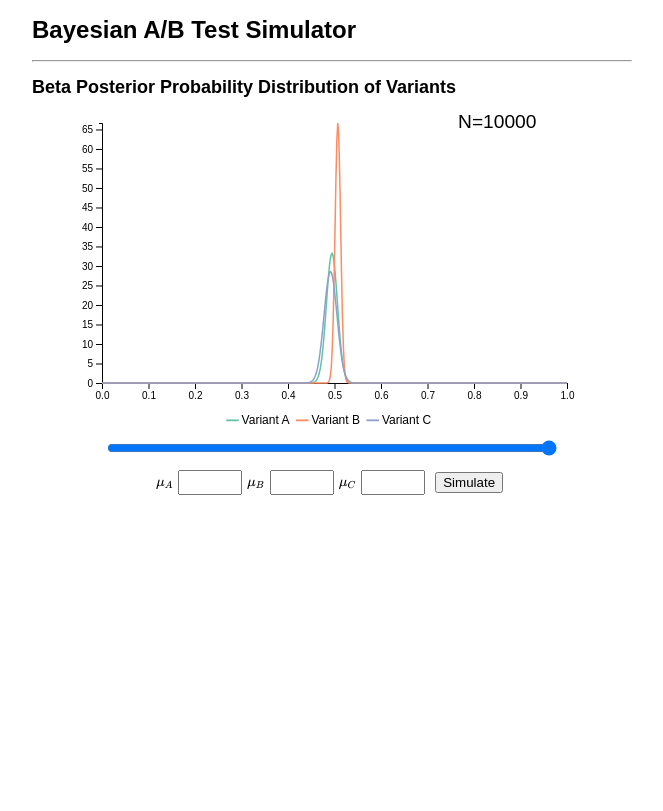
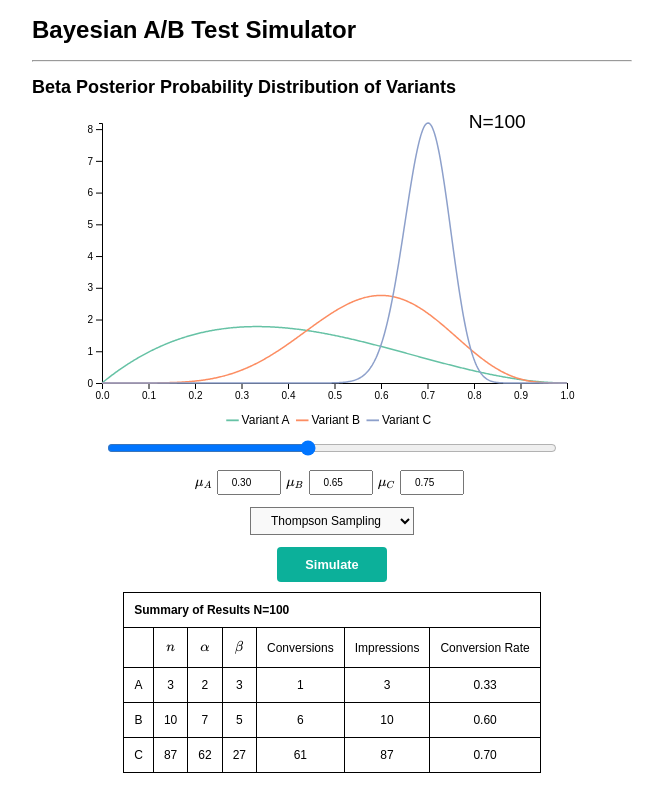
Before and after one commit to royhzq/bayesian-ab-django, a Django app: page /simulation in a window 1280 px wide. Shown: the whole page, without its empty margins (308-971 px from the left). Before the commit the page ends 495 px from the top, so only its background shows below. Run offline with Django 3.2, Linux system fonts and the light colour scheme; some libraries are stand-ins or nearby versions.

Commit message:
- Updated simulation table results

```diff
--- a/bayesian_ab/abtest/templates/abtest/base.html
+++ b/bayesian_ab/abtest/templates/abtest/base.html
@@ -33,9 +33,15 @@
         }
 
         table, td, th {
+          margin-bottom: 10px;
+          margin-top: 10px;
           padding: 10px;
           text-align: center;
           border: 1px solid black;
+        }
+        .td-title {
+            text-align: left;
+            font-weight: bold;
         }
         .math * {
             /* Fix For KaTex */
@@ -88,8 +94,25 @@
             width:50px;
         }
         .simulate-button {
+            margin-top: 1em;
             margin-left: 5px;
             margin-right: 5px;
+            background-color: #0cb09a;
+            color: white;
+            border: none;
+            border-radius: 4px;
+            padding: 10px 28px;
+            text-align: center;
+            font-weight: 600;
+            font-size: 0.8rem;
+            cursor: pointer;
+        }
+        .algo-select {
+            font-size: 0.75rem;
+            text-align: center;
+            background-color: #f9f9f9;
+            padding: 5px;
+            margin-top:1em;
         }
 
     </style>
--- a/bayesian_ab/abtest/templates/abtest/simulation.html
+++ b/bayesian_ab/abtest/templates/abtest/simulation.html
@@ -14,10 +14,65 @@
     <input id="rangeSlider" class="slider" type="range" min="1" max="10" value="1">
 </div>
 <div class="center">
-    <span class="math">\mu_A</span><input id="mu-A" class="rate-field" type="number" min="0.01" max="0.99" step="0.01">
-    <span class="math">\mu_B</span><input id="mu-B" class="rate-field" type="number" min="0.01" max="0.99" step="0.01">
-    <span class="math">\mu_C</span><input id="mu-C" class="rate-field" type="number" min="0.01" max="0.99" step="0.01">
+    <span class="math">\mu_A</span><input id="mu-A" class="rate-field" type="number" min="0.01" max="0.99" step="0.01" value="0.30">
+    <span class="math">\mu_B</span><input id="mu-B" class="rate-field" type="number" min="0.01" max="0.99" step="0.01" value="0.65">
+    <span class="math">\mu_C</span><input id="mu-C" class="rate-field" type="number" min="0.01" max="0.99" step="0.01" value="0.75">
+</div>
+<div class="center">
+    <select id="algorithm" class="algo-select">
+        <option value="thompson">Thompson Sampling</option>
+        <option value="egreedy">Epsilon-Greedy, eps=0.1</option>
+        <option value="uniform">Uniform</option>
+        <option value="UCB1">UCB1</option>
+    </select>
+</div>
+<div class="center">
     <button class="simulate-button">Simulate</button>
+</div>
+<div class="center">
+    <table id="results-table">
+        <tr>
+        <td colspan="7" class="td-title" id="results-title">
+            Summary of Results &nbsp;
+        </td>
+        </tr>
+        <tr>
+            <td></td>
+            <td><span class="math">n</span></td>
+            <td><span class="math">\alpha</span></td>
+            <td><span class="math">\beta</span></td>
+            <td>Conversions</td>
+            <td>Impressions</td>
+            <td>Conversion Rate</td>
+        </tr>
+        <tr id="table-row-A">
+            <td>A</td>
+            <td id="n-cell-A"></td>
+            <td id="alpha-cell-A"></td>
+            <td id="beta-cell-A"></td>
+            <td id="conversions-cell-A"></td>
+            <td id="impressions-cell-A"></td>
+            <td id="conversion-rate-cell-A"></td>
+        </tr>
+        <tr id="table-row-B">
+            <td>B</td>
+            <td id="n-cell-B"></td>
+            <td id="alpha-cell-B"></td>
+            <td id="beta-cell-B"></td>
+            <td id="conversions-cell-B"></td>
+            <td id="impressions-cell-B"></td>
+            <td id="conversion-rate-cell-B"></td>
+        </tr>
+        <tr id="table-row-C">
+            <td>C</td>
+            <td id="n-cell-C"></td>
+            <td id="alpha-cell-C"></td>
+            <td id="beta-cell-C"></td>
+            <td id="conversions-cell-C"></td>
+            <td id="impressions-cell-C"></td>
+            <td id="conversion-rate-cell-C"></td>
+        </tr>
+    </table>
 </div>
 
 {{ dataset|json_script:"dataset"|safe }}
@@ -53,7 +108,7 @@ var svg = d3.select("#canvas").append("svg")
 x.domain(d3.extent(dataset[0].x_vals, function(d) {
     return d;
 }));
-y.domain([0, dataset[9].max_y]);
+y.domain([0, dataset[4].max_y]);
 svg.append("g")
     .attr("class", "x-axis")
     .attr("transform", "translate(0," + height + ")")
@@ -82,19 +137,19 @@ var color = [
 svg.append("path")
     .attr("class", "line")
     .attr("id", "A")
-    .attr("d", line(dataset[9].xy_A))
+    .attr("d", line(dataset[4].xy_A))
     .style("stroke", color[0])
 
 svg.append("path")
     .attr("class", "line")
     .attr("id", "B")
-    .attr("d", line(dataset[9].xy_B))
+    .attr("d", line(dataset[4].xy_B))
     .style("stroke", color[1])
 
 svg.append("path")
     .attr("class", "line")
     .attr("id", "C")
-    .attr("d", line(dataset[9].xy_C))
+    .attr("d", line(dataset[4].xy_C))
     .style("stroke", color[2])
 
 legend = document.getElementById('legend');
@@ -108,16 +163,29 @@ document.getElementById("rangeSlider").addEventListener("click", function(){
     this.disabled = false;
 });
 
-document.getElementById("rangeSlider").value = 10; //Initial slider value
-document.getElementById("N").innerHTML= "N=" + dataset[9].N //Simulation sample size
+document.getElementsByClassName("simulate-button")[0].addEventListener("click", function(){
+    this.disabled=true;
+    runSimulation();
+});
+
+document.getElementById("rangeSlider").value = 5; //Initial slider value
+document.getElementById("N").innerHTML= "N=" + dataset[4].N //Simulation sample size
+updateResults(dataset[4]);
 
 // Configure input fields for true conversion rates
 var rateFields = document.getElementsByClassName('rate-field');
 for (i=0; i<rateFields.length; i++) {
     rateFields[i].oninput = function () {
+
+        // Ensure field input <= 0.99
         var max = parseInt(this.max);
         if (parseInt(this.value) > max) {
             this.value = this.value/10;
+        }
+        // Limit decimal places
+        if (this.value.length > 4) {
+            var val= this.value;
+            this.value = parseFloat(val).toFixed(2);
         }
     }
 }
@@ -164,26 +232,39 @@ function updatePosterior(data) {
         .attr("d", line(data.xy_C));
 
     // Update Simulation sample size
-    document.getElementById("N").innerHTML= "N=" + data.N
+    document.getElementById("N").innerHTML= "N=" + data.N;
+
+    // Update results table
+    updateResults(data);
 }
-// legend.innerHTML += '<div><span class="emdash" style="color:'+d.color+'">&#8213;&nbsp;</span>' + d.code+ '&nbsp;&nbsp;</div>';
 
+function updateResults(data) {
+    // Update Summary Results Table
+    var resultsTable = document.getElementById("results-table");
+    var variants = ["A", "B", "C"];
+    for (i=0; i < variants.length; i++) {
+        var variant = variants[i];
+        var variantData = data[variant];
+        var resultsTitle = document.getElementById("results-title");
+        var n = document.getElementById("n-cell-"+ variant);
+        var alpha = document.getElementById("alpha-cell-"+ variant);
+        var beta = document.getElementById("beta-cell-"+ variant);
+        var conversions = document.getElementById("conversions-cell-"+ variant);
+        var impressions = document.getElementById("impressions-cell-"+ variant);
+        var rate = document.getElementById("conversion-rate-cell-"+ variant);
+        n.innerText = data[variant].a + data[variant].b -2;
+        alpha.innerText = data[variant].a;
+        beta.innerText = data[variant].b;
+        conversions.innerText = data[variant].a -1;
+        impressions.innerText = data[variant].a + data[variant].b -2;
+        rate.innerText = (parseInt(conversions.innerText) / parseInt(impressions.innerText)).toFixed(2);
+        if (rate.innerText === "NaN") {
+            rate.innerText = "-";
+        }
+        resultsTitle.innerText = "Summary of Results " + document.getElementById("N").innerHTML;
+    }
+}
 
-// animBeta([data1,data2,data3])
-
-// function animBeta(dataset) {
-//     // Takes in array of data
-//     for(i=1; i< dataset.length; i++) {
-
-//         var path = d3.selectAll(".line").transition()
-//             .delay(i*500)
-//             .duration(500)
-//             .attr("class", "line")
-//             .attr("id", "A")
-//             .attr("d", line(dataset[i]));
-
-//     }
-// }
 function getCookie (name) {
   var value = '; ' + document.cookie
   var parts = value.split('; ' + name + '=')
@@ -194,13 +275,34 @@ function getCookie (name) {
       .shift()
   }
 }
-function runSimulation(p1, p2, p3, algo) {
+function runSimulation() {
+
+  p1 = document.getElementById("mu-A");
+  p2 = document.getElementById("mu-B");
+  p3 = document.getElementById("mu-C");
+
+  if (p1.value === "") {
+    p1.value = Math.random().toFixed(2);
+  }
+  if (p2.value === "") {
+    p2.value = Math.random().toFixed(2);
+  }
+  if (p3.value === "") {
+    p3.value = Math.random().toFixed(2);
+  }
+
+  algo = document.getElementById("algorithm").value;
+
+  console.log(p1,p2,p3,algo);
 
   var xhttp = new XMLHttpRequest()
   xhttp.onreadystatechange = function () {
     if (this.readyState === 4 && this.status === 200) {
       dataset = JSON.parse(this.response)
-      console.log(dataset)
+      updatePosterior(dataset[4]);
+      document.getElementById("rangeSlider").value="4";
+      document.getElementsByClassName("simulate-button")[0].disabled = false;
+
     }
   }
   xhttp.open('POST', '/api/experiment/simulation', true)
@@ -208,9 +310,9 @@ function runSimulation(p1, p2, p3, algo) {
   xhttp.setRequestHeader('X-CSRFToken', getCookie('csrftoken'))
   xhttp.send(
     JSON.stringify({
-        p1:p1,
-        p2:p2,
-        p3:p3,
+        p1:p1.value,
+        p2:p2.value,
+        p3:p3.value,
         algo:algo,
     })
   )
--- a/bayesian_ab/abtest/views.py
+++ b/bayesian_ab/abtest/views.py
@@ -132,9 +132,9 @@ def clear_stats(request):
 def simulation(request):
 
     dataset = experiment(
-        p1=0.5,
-        p2=0.5,
-        p3=0.5,
+        p1=0.3,
+        p2=0.6,
+        p3=0.65,
         N=10000,
         algo="thompson",
     )
```
